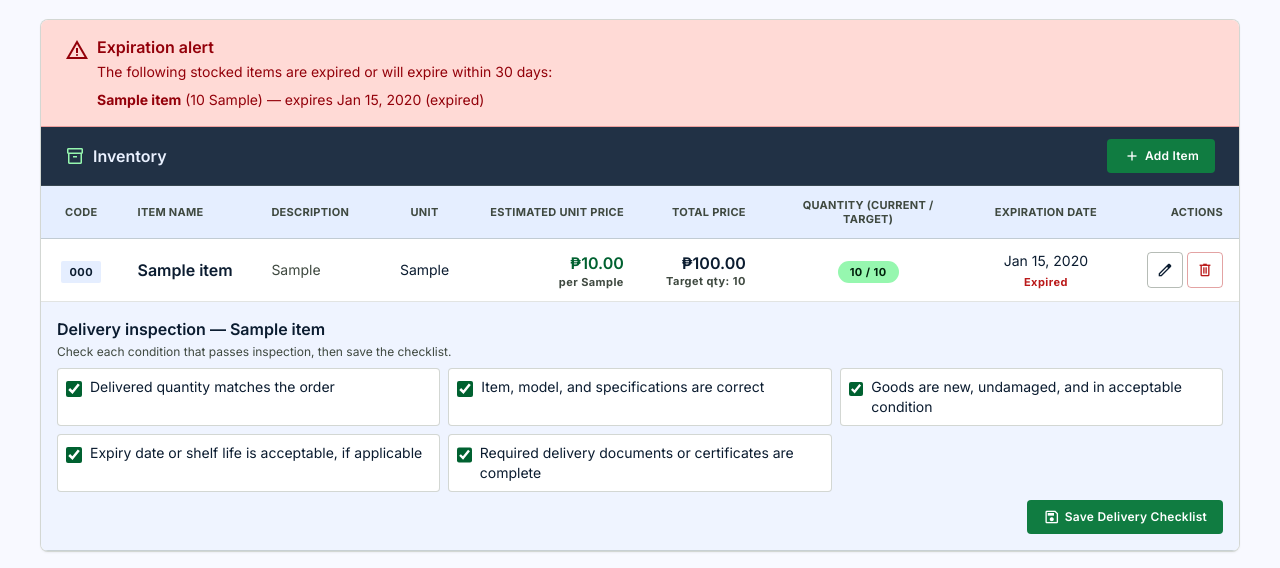
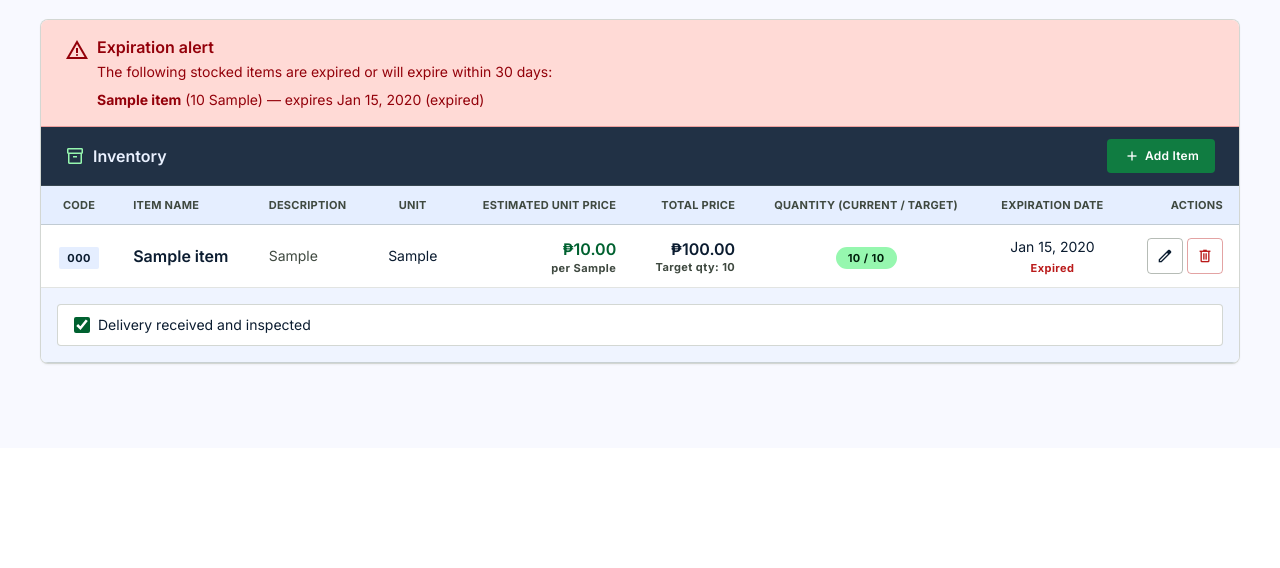
Before and after one commit to Sylphyyyy/inv2, a Flask app: page /inventory/1 in a window 1280 px wide. Shown: the part 352-920 px from the top of the page. After the commit the page ends 717 px from the top, so only its background shows below. Run offline with Flask 3, Linux system fonts and the light colour scheme; the visitor is signed in with stand-in values (Sample User, id 1); tables that the repository leaves empty hold one stand-in row (values such as "Sample post"); some libraries are stand-ins or nearby versions.

Commit message:
Simplify delivery checklist to single boolean column

```diff
--- a/app/__init__.py
+++ b/app/__init__.py
@@ -51,6 +51,9 @@ def create_app():
         if 'expiration_date' not in item_columns:
             with db.engine.begin() as connection:
                 connection.execute(text('ALTER TABLE item ADD COLUMN expiration_date DATE'))
+        if 'delivery_checked' not in item_columns:
+            with db.engine.begin() as connection:
+                connection.execute(text('ALTER TABLE item ADD COLUMN delivery_checked BOOLEAN NOT NULL DEFAULT FALSE'))
 
         # Create default admin if none exists
         if not User.query.filter_by(username='admin').first():
--- a/app/routes/inventory.py
+++ b/app/routes/inventory.py
@@ -1,7 +1,7 @@
 import json
 from datetime import date, timedelta
 from flask import Blueprint, render_template, request, redirect, url_for, flash, session
-from app.models import Procurement, Item, AvailableStock, DeliveryChecklist
+from app.models import Procurement, Item, AvailableStock
 from app import db
 
 inventory_bp = Blueprint('inventory', __name__, url_prefix='/inventory')
@@ -414,22 +414,12 @@ def view_procurement(procurement_id):
     )
 
 
-@inventory_bp.route('/items/<int:item_id>/delivery-checklist', methods=['POST'])
-def update_delivery_checklist(item_id):
+@inventory_bp.route('/items/<int:item_id>/delivery-check', methods=['POST'])
+def toggle_delivery_check(item_id):
     item = Item.query.get_or_404(item_id)
-    checklist = item.delivery_checklist
-    if checklist is None:
-        checklist = DeliveryChecklist(item=item)
-        db.session.add(checklist)
-
-    checklist.quantity_matches = True if 'quantity_matches' in request.form else None
-    checklist.specifications_match = True if 'specifications_match' in request.form else None
-    checklist.condition_acceptable = True if 'condition_acceptable' in request.form else None
-    checklist.expiry_acceptable = True if 'expiry_acceptable' in request.form else None
-    checklist.documents_complete = True if 'documents_complete' in request.form else None
-
+    item.delivery_checked = 'delivery_checked' in request.form
     db.session.commit()
-    flash(f"Delivery checklist saved for '{item.name}'.", "success")
+    flash(f"Delivery check updated for '{item.name}'.", "success")
     return redirect(url_for('inventory.view_procurement', procurement_id=item.procurement_id))
 
 
--- a/app/templates/inventory/view.html
+++ b/app/templates/inventory/view.html
@@ -214,39 +214,12 @@
     </tr>
     <tr class="bg-surface-container-low">
         <td colspan="9" class="border-b border-outline/30 px-space-md py-space-md">
-                            <form action="{{ url_for('inventory.update_delivery_checklist', item_id=item.id) }}" method="POST">
-                                <fieldset>
-                                    <legend class="font-headline-sm text-headline-sm text-on-surface">Delivery inspection — {{ item.name }}</legend>
-                                    <p class="mt-1 font-body-sm text-body-sm text-on-surface-variant">Check each condition that passes inspection, then save the checklist.</p>
-                                    <div class="mt-space-sm grid grid-cols-1 gap-space-sm sm:grid-cols-2 lg:grid-cols-3">
-                                        <label class="flex items-start gap-space-sm rounded-lg border border-outline/30 bg-surface-container-lowest p-space-sm font-body-md text-body-md text-on-surface">
-                                            <input type="checkbox" name="quantity_matches" {% if item.delivery_checklist and item.delivery_checklist.quantity_matches %}checked{% endif %} class="mt-1 h-4 w-4 accent-primary">
-                                            <span>Delivered quantity matches the order</span>
+            <form action="{{ url_for('inventory.toggle_delivery_check', item_id=item.id) }}" method="POST">
+                <input type="hidden" name="delivery_checked" value="off">
+                <label class="flex items-center gap-space-sm rounded-lg border border-outline/30 bg-surface-container-lowest px-space-md py-2.5 font-body-md text-body-md text-on-surface cursor-pointer">
+                    <input type="checkbox" name="delivery_checked" value="on" {% if item.delivery_checked %}checked{% endif %} class="h-4 w-4 cursor-pointer accent-primary">
+                    <span>Delivery received and inspected</span>
                 </label>
-                                        <label class="flex items-start gap-space-sm rounded-lg border border-outline/30 bg-surface-container-lowest p-space-sm font-body-md text-body-md text-on-surface">
-                                            <input type="checkbox" name="specifications_match" {% if item.delivery_checklist and item.delivery_checklist.specifications_match %}checked{% endif %} class="mt-1 h-4 w-4 accent-primary">
-                                            <span>Item, model, and specifications are correct</span>
-                                        </label>
-                                        <label class="flex items-start gap-space-sm rounded-lg border border-outline/30 bg-surface-container-lowest p-space-sm font-body-md text-body-md text-on-surface">
-                                            <input type="checkbox" name="condition_acceptable" {% if item.delivery_checklist and item.delivery_checklist.condition_acceptable %}checked{% endif %} class="mt-1 h-4 w-4 accent-primary">
-                                            <span>Goods are new, undamaged, and in acceptable condition</span>
-                                        </label>
-                                        <label class="flex items-start gap-space-sm rounded-lg border border-outline/30 bg-surface-container-lowest p-space-sm font-body-md text-body-md text-on-surface">
-                                            <input type="checkbox" name="expiry_acceptable" {% if item.delivery_checklist and item.delivery_checklist.expiry_acceptable %}checked{% endif %} class="mt-1 h-4 w-4 accent-primary">
-                                            <span>Expiry date or shelf life is acceptable, if applicable</span>
-                                        </label>
-                                        <label class="flex items-start gap-space-sm rounded-lg border border-outline/30 bg-surface-container-lowest p-space-sm font-body-md text-body-md text-on-surface">
-                                            <input type="checkbox" name="documents_complete" {% if item.delivery_checklist and item.delivery_checklist.documents_complete %}checked{% endif %} class="mt-1 h-4 w-4 accent-primary">
-                                            <span>Required delivery documents or certificates are complete</span>
-                                        </label>
-                                    </div>
-                                    <div class="mt-space-sm flex justify-end">
-                                        <button type="submit" class="inline-flex items-center gap-space-xs rounded-lg bg-primary-container px-space-md py-2 font-label-md text-label-md text-on-primary transition-colors hover:bg-primary">
-                                            <span class="material-symbols-outlined text-[18px]">save</span>
-                                            <span>Save Delivery Checklist</span>
-                                        </button>
-                                    </div>
-                                </fieldset>
             </form>
         </td>
     </tr>
```
Also changed, not shown: app/models.py (+1 -16 lines). Lines whose indentation alone changed are shown as unchanged.
